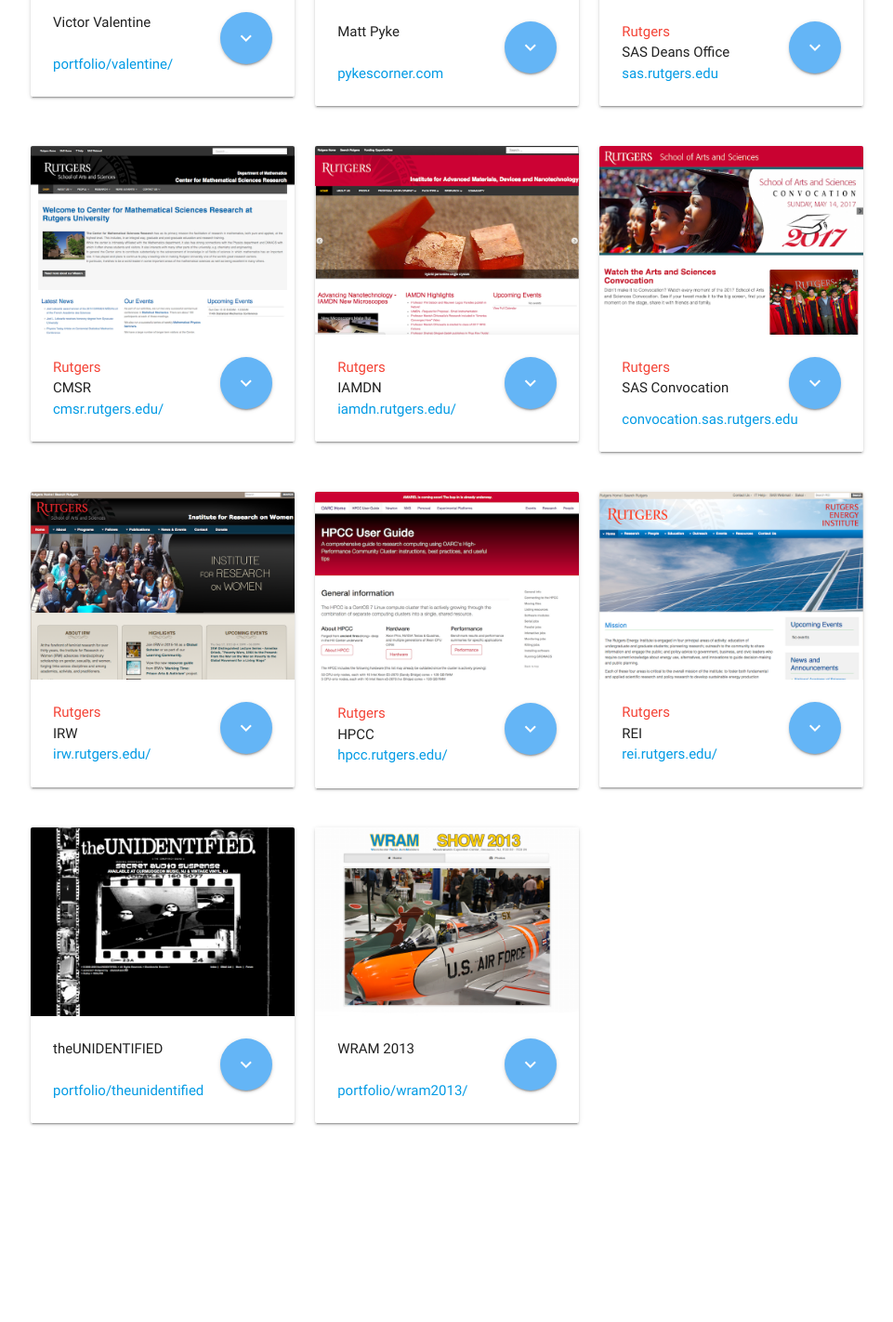
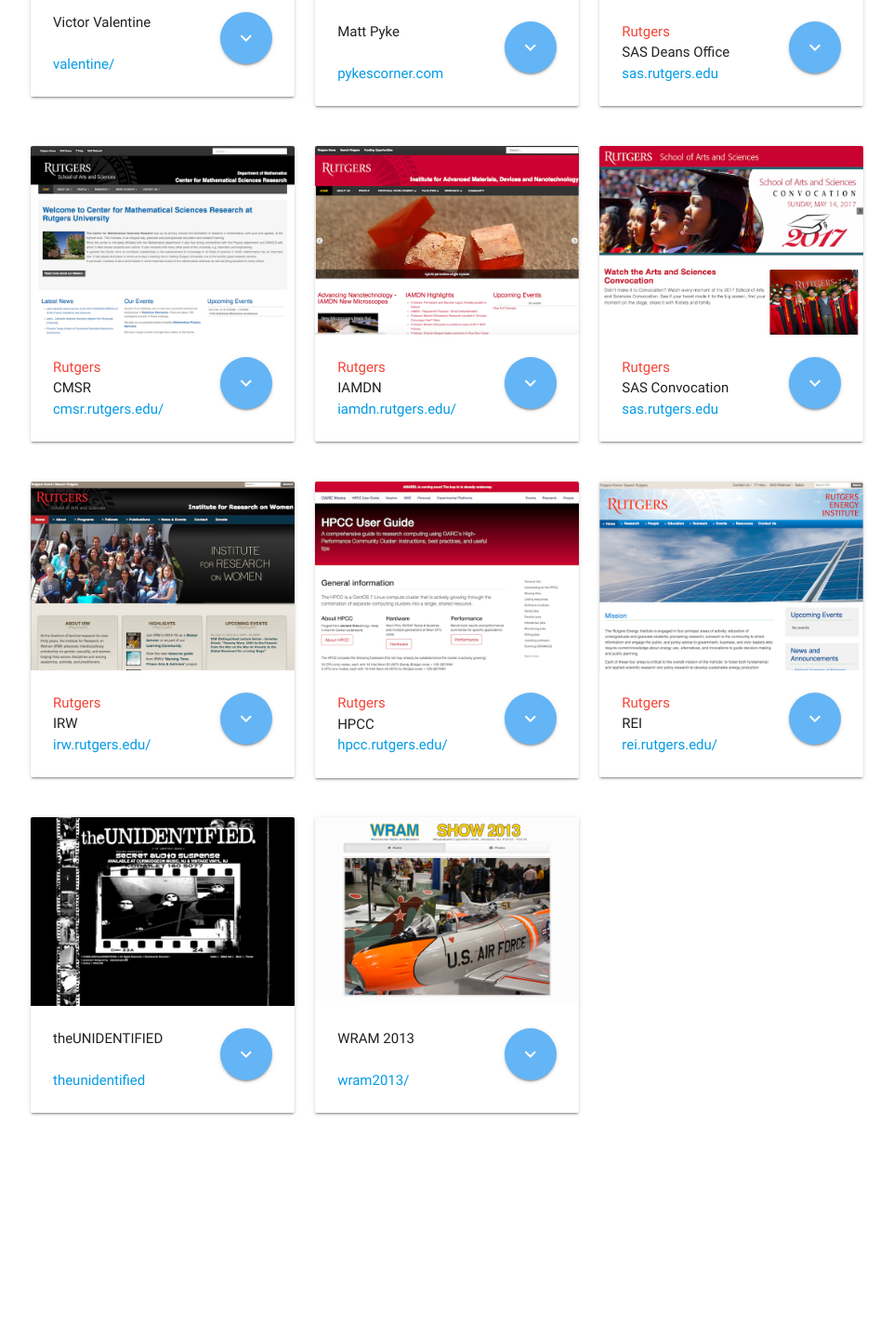
Before and after one commit to hmassarri/portfolio2017, a PHP site: page /portfolio.php in a window 1280 px wide. Shown: the part 1614-3036 px from the top of the page at 93% size, without its empty margins (159-1120 px from the left). Run offline with PHP 8.4, Linux system fonts and the light colour scheme; some libraries are stand-ins or nearby versions.

Commit message:
updating portfolio

```diff
--- a/portfolio.php
+++ b/portfolio.php
@@ -85,7 +85,7 @@
                         </div>
                         <div class="card-content">
                             <span class="activator grey-text text-darken-4"><a class="btn-floating btn-large waves-effect waves-pink blue lighten-2 right"><i class="material-icons">expand_more</i></a>Victor Valentine<br />&nbsp;</span>
-                            <p><a target="_blank" href="http://www.hugomassarri.com/portfolio/valentine">portfolio/valentine/</a></p>
+                            <p><a target="_blank" href="http://www.hugomassarri.com/portfolio/valentine">valentine/</a></p>
                         </div>
                         <div class="card-reveal">
                             <span class="card-title grey-text text-darken-2">Victor Valentine<i class="material-icons right">close</i></span>
@@ -140,9 +140,9 @@
                             <p><a target="_blank" href="http://sas.rutgers.edu/">sas.rutgers.edu</a></p>
                         </div>
                         <div class="card-reveal">
-                            <span class="card-title grey-text text-darken-2"><span class="red-text">Rutgers</span><br />SAS
-                            Deans Office<i class="material-icons right">close</i></span>
-                            <p>Joomla template and modules custom built for SAS</p>
+                            <span class="card-title grey-text text-darken-2"><span class="red-text">Rutgers</span> SAS
+                            <i class="material-icons right">close</i></span>
+                            <p>Joomla template and modules custom built for SAS Dean's Office</p>
                             <p>
                                 <ul>
                                     <li>PHP + MySQL</li>
@@ -176,7 +176,7 @@
                             <span class="card-title grey-text text-darken-2"><span class="red-text">Rutgers</span> CMSR
                             <i class="material-icons right">close</i>
                             </span>
-                            <p>Joomla template and modules custom built for SAS</p>
+                            <p>Joomla template and modules custom built for the Rutgers Center for Mathematical Sciences Research</p>
                             <p>
                                 <ul>
                                     <li>PHP + MySQL</li>
@@ -202,10 +202,10 @@
                             <p><a target="_blank" href="http://iamdn.rutgers.edu/">iamdn.rutgers.edu/</a></p>
                         </div>
                         <div class="card-reveal">
-                            <span class="card-title grey-text text-darken-2"><span class="red-text">Rutgers</span><br />IAMDN
+                            <span class="card-title grey-text text-darken-2"><span class="red-text">Rutgers</span> IAMDN
                             <i class="material-icons right">close</i>
                             </span>
-                            <p>Joomla template and modules custom built for SAS</p>
+                            <p>Joomla template and modules custom built for Rutgers Institute for Advanced Materials and Nanotechnology</p>
                             <p>
                                 <ul>
                                     <li>PHP + MySQL</li>
@@ -228,12 +228,12 @@
                             <span class="activator grey-text text-darken-4"><a class="btn-floating btn-large waves-effect waves-pink blue lighten-2 right"><i class="material-icons">expand_more</i></a><span class="red-text">Rutgers</span><br />SAS
                             Convocation
                             </span>
-                            <p><a target="_blank" href="http://convocation.sas.rutgers.edu/">convocation.sas.rutgers.edu</a></p>
+                            <p><a target="_blank" href="http://convocation.sas.rutgers.edu/">sas.rutgers.edu</a></p>
                         </div>
                         <div class="card-reveal">
-                            <span class="card-title grey-text text-darken-2"><span class="red-text">Rutgers</span><br />SAS
-                            Deans Office<i class="material-icons right">close</i></span>
-                            <p>Joomla template and modules custom built for SAS</p>
+                            <span class="card-title grey-text text-darken-2"><span class="red-text">Rutgers</span> SAS
+                            <i class="material-icons right">close</i></span>
+                            <p>Joomla template and modules custom built for SAS Convocation</p>
                             <p>
                                 <ul>
                                     <li>PHP + MySQL</li>
@@ -264,10 +264,10 @@
                             <p><a target="_blank" href="http://irw.rutgers.edu/">irw.rutgers.edu/</a></p>
                         </div>
                         <div class="card-reveal">
-                            <span class="card-title grey-text text-darken-2"><span class="red-text">Rutgers</span><br />IRW
+                            <span class="card-title grey-text text-darken-2"><span class="red-text">Rutgers</span> IRW
                             <i class="material-icons right">close</i>
                             </span>
-                            <p>Hand coded site using Bootstrap and jQuery</p>
+                            <p>Hand coded site using Bootstrap and jQuery for the Rutgers Institute for Research on Women</p>
                             <p>
                                 <ul>
                                     <li>Joomla</li>
@@ -293,10 +293,10 @@
                             <p><a target="_blank" href="http://hpcc.rutgers.edu/">hpcc.rutgers.edu/</a></p>
                         </div>
                         <div class="card-reveal">
-                            <span class="card-title grey-text text-darken-2"><span class="red-text">Rutgers</span><br />HPCC
+                            <span class="card-title grey-text text-darken-2"><span class="red-text">Rutgers</span> HPCC
                             <i class="material-icons right">close</i>
                             </span>
-                            <p>Hand coded site using Bootstrap and jQuery</p>
+                            <p>Hand coded site using Bootstrap and jQuery for Rutgers High-Performance Community Cluster</p>
                             <p>
                                 <ul>
                                     <li>HTML5</li>
@@ -321,10 +321,10 @@
                             <p><a target="_blank" href="http://rei.rutgers.edu/">rei.rutgers.edu/</a></p>
                         </div>
                         <div class="card-reveal">
-                            <span class="card-title grey-text text-darken-2"><span class="red-text">Rutgers</span><br />REI
+                            <span class="card-title grey-text text-darken-2"><span class="red-text">Rutgers</span> REI
                             <i class="material-icons right">close</i>
                             </span>
-                            <p>Custom template for Joomla</p>
+                            <p>Custom template for Joomla built for Rutgers Energy Insitute</p>
                             <p>
                                 <ul>
                                     <li>Joomla</li>
@@ -351,10 +351,10 @@
                             <span class="activator grey-text text-darken-4"><a class="btn-floating btn-large waves-effect waves-pink blue lighten-2 right"><i class="material-icons">expand_more</i></a>theUNIDENTIFIED<br />&nbsp;
 
                             </span>
-                            <p><a target="_blank" href="http://www.hugomassarri.com/portfolio/theunidentified/">portfolio/theunidentified</a></p>
+                            <p><a target="_blank" href="http://www.hugomassarri.com/portfolio/theunidentified/">theunidentified</a></p>
                         </div>
                         <div class="card-reveal">
-                            <span class="card-title grey-text text-darken-2">theUNIDENTIFIED
+                            <span class="card-title grey-text text-darken-2">UNIDENTIFIED
                             <i class="material-icons right">close</i>
                             </span>
                             <p>Hand coded site using PHP and jQuery</p>
@@ -377,7 +377,7 @@
                         </div>
                         <div class="card-content">
                             <span class="activator grey-text text-darken-4"><a class="btn-floating btn-large waves-effect waves-pink blue lighten-2 right"><i class="material-icons">expand_more</i></a>WRAM 2013<br />&nbsp;</span>
-                            <p><a target="_blank" href="http://www.hugomassarri.com/portfolio/wram2013/">portfolio/wram2013/</a></p>
+                            <p><a target="_blank" href="http://www.hugomassarri.com/portfolio/wram2013/">wram2013/</a></p>
                         </div>
                         <div class="card-reveal">
                             <span class="card-title grey-text text-darken-2">WRAM 2013<i class="material-icons right">close</i></span>
```
